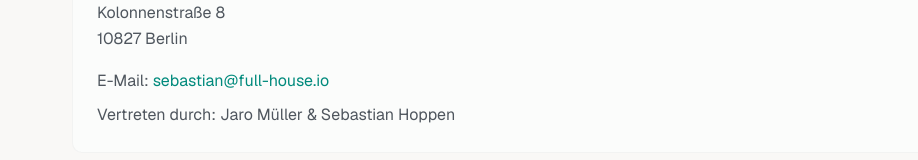
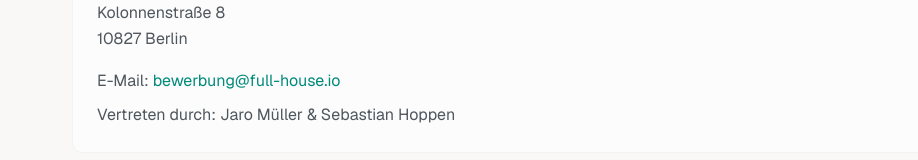
Before and after one commit to HopSepFullhouse/fullhouse-website, a Next.js app: page /datenschutz in a window 1280 px wide. Shown: the part 509-669 px from the top of the page, without its empty margins (160-1078 px from the left). Built offline with nearby package versions, Linux system fonts and the light colour scheme.

Commit message:
Correct privacy contact email

```diff
--- a/app/datenschutz/page.tsx
+++ b/app/datenschutz/page.tsx
@@ -51,8 +51,8 @@ export default function DatenschutzPage() {
                 <p>10827 Berlin</p>
                 <p className="mt-4">
                   E-Mail:{" "}
-                  <a href="mailto:sebastian@full-house.io" className="text-accent hover:underline">
-                    sebastian@full-house.io
+                  <a href="mailto:bewerbung@full-house.io" className="text-accent hover:underline">
+                    bewerbung@full-house.io
                   </a>
                 </p>
                 <p className="mt-2">Vertreten durch: Jaro Müller & Sebastian Hoppen</p>
@@ -287,7 +287,7 @@ export default function DatenschutzPage() {
                 </div>
                 <div>
                   <h4 className="text-foreground font-medium mb-2">Widerruf der Einwilligung</h4>
-                  <p className="text-sm">Sie können Ihre Einwilligung jederzeit mit Wirkung für die Zukunft widerrufen. Bitte senden Sie Ihren Widerruf an <a href="mailto:sebastian@full-house.io" className="text-accent hover:underline">sebastian@full-house.io</a>. Der Widerruf berührt die Rechtmäßigkeit der bis zum Widerruf erfolgten Verarbeitung nicht.</p>
+                  <p className="text-sm">Sie können Ihre Einwilligung jederzeit mit Wirkung für die Zukunft widerrufen. Bitte senden Sie Ihren Widerruf an <a href="mailto:bewerbung@full-house.io" className="text-accent hover:underline">bewerbung@full-house.io</a>. Der Widerruf berührt die Rechtmäßigkeit der bis zum Widerruf erfolgten Verarbeitung nicht.</p>
                 </div>
                 <div>
                   <h4 className="text-foreground font-medium mb-2">Freiwilligkeit</h4>
```
